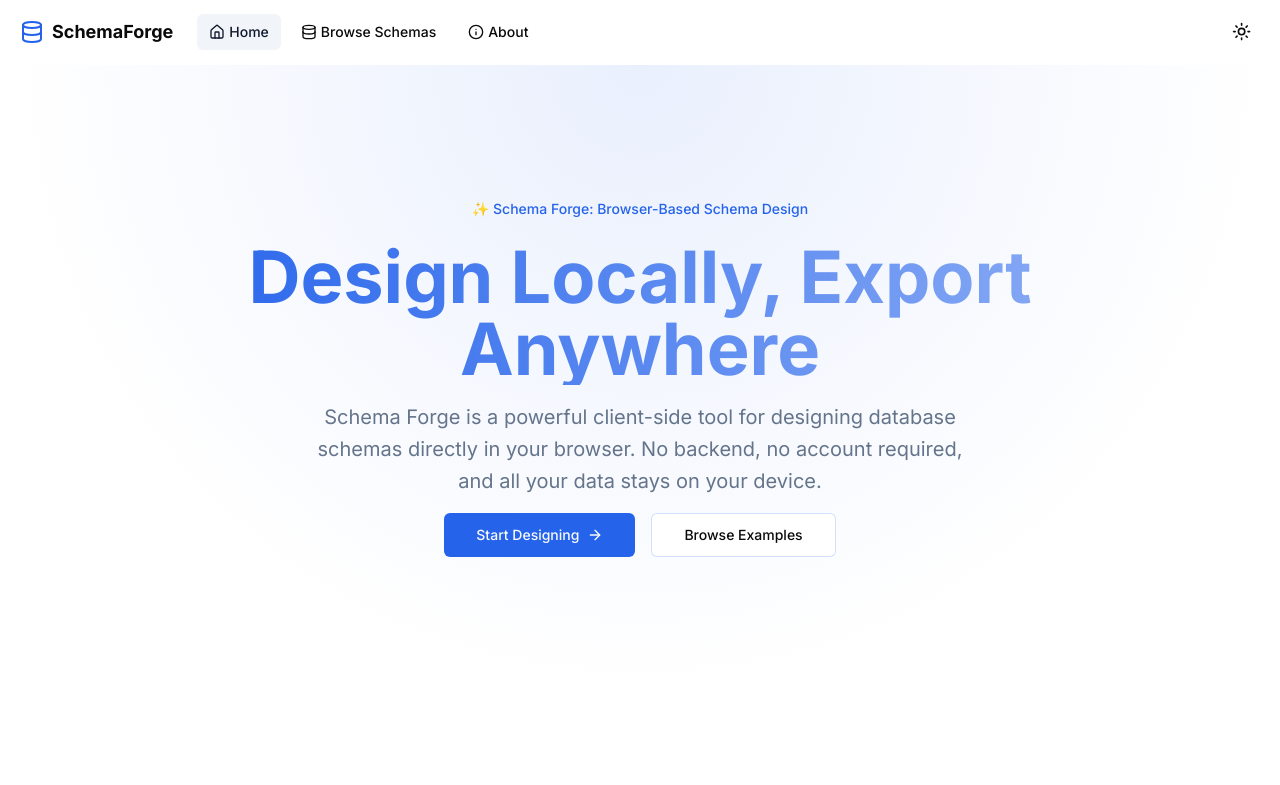
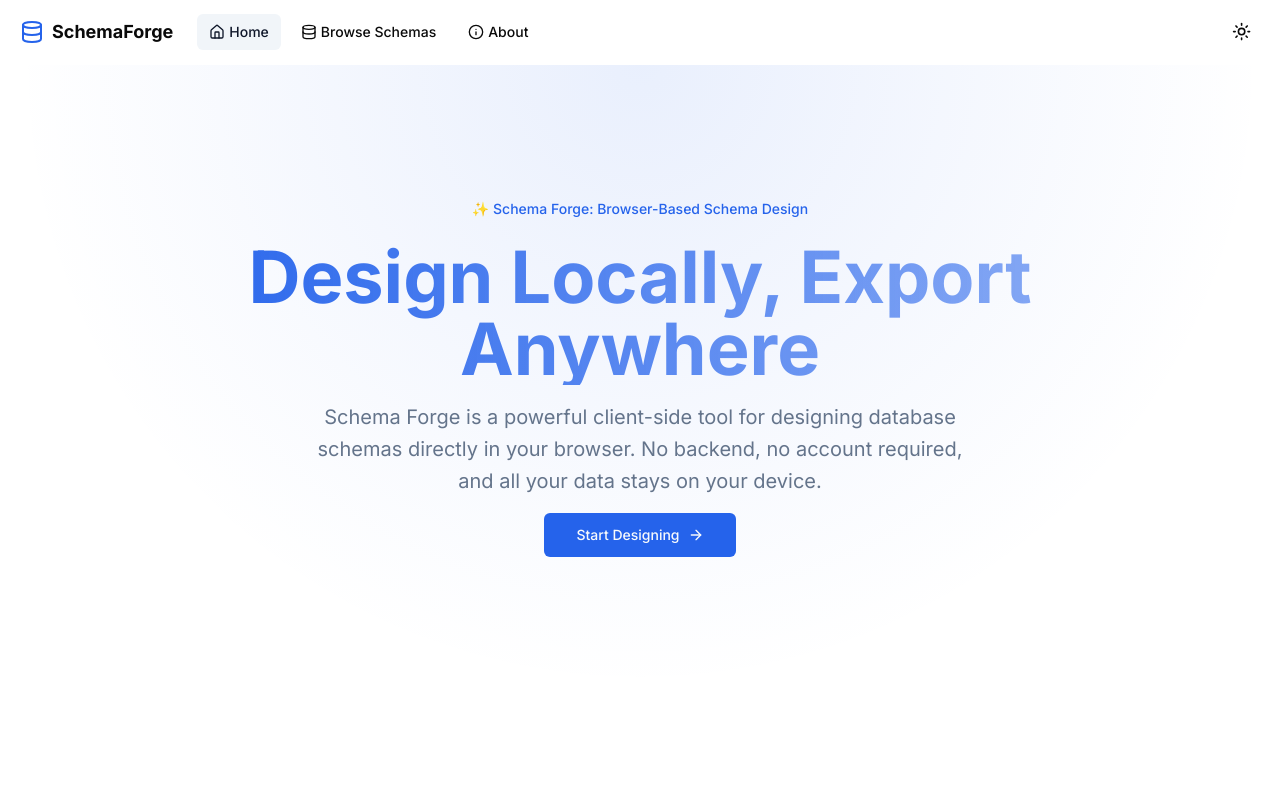
Before and after one commit to mahmoud661/Schema-Forge, a Next.js app: page / in a window 1280 px wide. Shown: the top 785 px of the page. Built offline with nearby package versions, Linux system fonts and the light colour scheme.

Commit message:
link issue

```diff
--- a/app/page.tsx
+++ b/app/page.tsx
@@ -28,19 +28,10 @@ export default function HomePage() {
                 No backend, no account required, and all your data stays on your device.
               </p>
               <div className="flex flex-wrap justify-center gap-4">
-                <Link href="/schemas">
+                <Link href="/browse">
                   <Button size="lg" className="bg-primary hover:bg-primary/90">
                     Start Designing
                     <ArrowRight className="ml-2 h-4 w-4" />
-                  </Button>
-                </Link>
-                <Link href="/browse">
-                  <Button
-                    variant="outline"
-                    size="lg"
-                    className="border-primary/20 hover:bg-primary/10"
-                  >
-                    Browse Examples
                   </Button>
                 </Link>
               </div>
```
